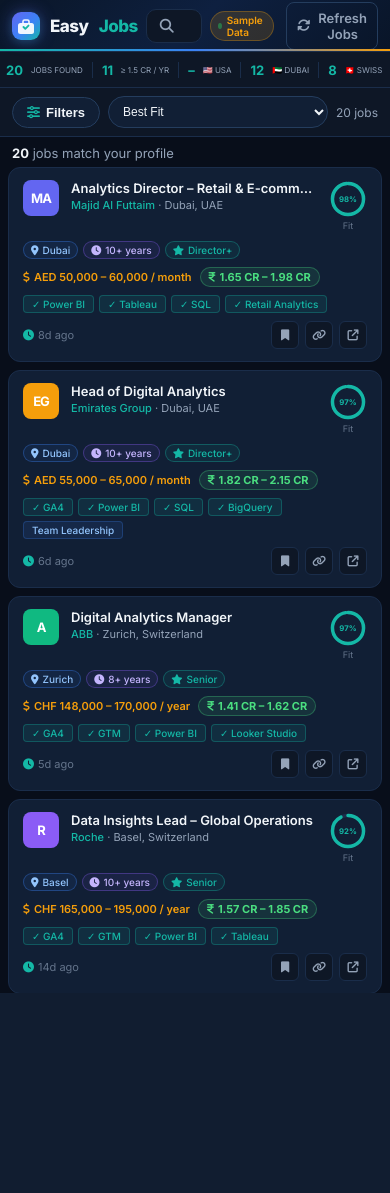
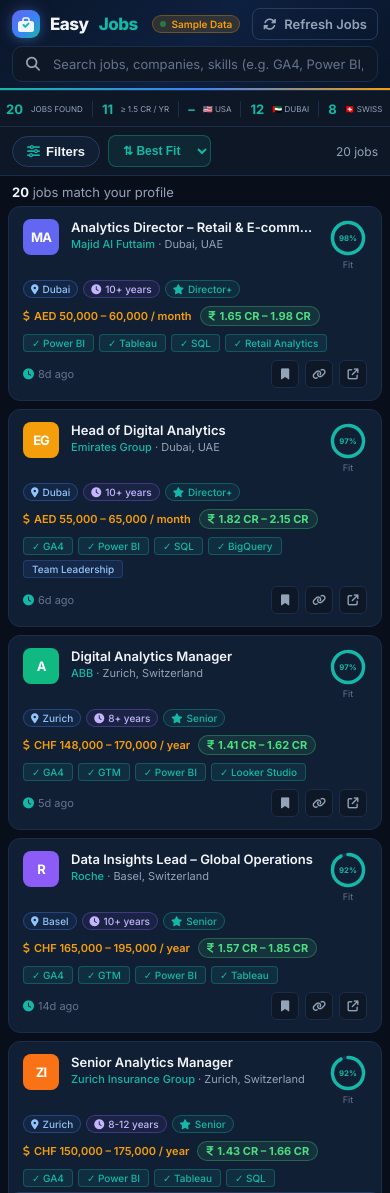
Before and after one commit to Raashid-Dev/easyjobs, a Flask app: page / in a window 390 px wide. Shown: the top 1193 px of the page. Before the commit the page ends 993 px from the top, so only its background shows below. Run offline with Flask 3, Linux system fonts and the light colour scheme.

Commit message:
Fix mobile UX: scroll, search bar, sort styling, phone validation, reviews link
- Mobile scroll: html/body height:auto + overflow-y:auto, sticky header,
  app-body display:block so page scrolls naturally (no more stuck scroll)
- Search bar: wraps to its own full-width row on mobile (order:3, flex:100%)
- Sort dropdown: teal-tinted, distinct border-radius to differentiate from search
- Phone numbers: validated via isValidPhone(), rendered as tel: clickable links
- Glassdoor rating: wraps in <a> linking to Glassdoor company search page

Co-Authored-By: Claude Sonnet 4.6 <noreply@anthropic.com>

```diff
--- a/templates/index.html
+++ b/templates/index.html
@@ -627,12 +627,13 @@
       font-size: 10px; font-weight: 700;
     }
     .mfb-sort {
-      flex: 1; min-width: 0;
-      background: var(--card); color: var(--text);
-      border: 1px solid var(--border2); border-radius: 20px;
+      flex: 0 0 auto;
+      background: rgba(20,184,166,.1); color: var(--teal);
+      border: 1px solid rgba(20,184,166,.35); border-radius: 8px;
       padding: 7px 10px; font-size: 12px; outline: none; cursor: pointer;
-    }
-    .mfb-count { font-size: 12px; color: var(--muted); white-space: nowrap; }
+      min-width: 90px; max-width: 130px; font-weight: 600;
+    }
+    .mfb-count { font-size: 12px; color: var(--muted); white-space: nowrap; flex: 1; text-align: right; }
 
     /* ── Sidebar backdrop ─────────────────────────── */
     .sidebar-backdrop {
@@ -658,33 +659,46 @@
     ════════════════════════════════════════════════ */
     @media (max-width: 768px) {
 
-      /* ── Viewport fix ─────────────────────────── */
-      html, body { overflow-x: hidden; }
-
-      /* ── Header ──────────────────────────────── */
-      header { padding: 0 12px; height: 52px; gap: 8px; flex-wrap: nowrap; }
+      /* ── Scroll fix: let the page scroll naturally ── */
+      html { height: auto; }
+      body { height: auto; overflow-y: auto; overflow-x: hidden; }
+
+      /* ── Header: sticky, wraps search to own row ─── */
+      header {
+        position: sticky; top: 0; z-index: 300;
+        flex-wrap: wrap; height: auto;
+        padding: 8px 12px; gap: 6px;
+      }
+      .logo { flex: 1; }
       .logo .easy, .logo .jobs { font-size: 17px; }
       .logo-dot { display: none; }
       .logo-icon { width: 28px; height: 28px; }
+      .header-right { margin-left: 0; }
       .last-fed-badge { display: none; }
       .badge-live { font-size: 10px; padding: 2px 7px; }
       #refreshBtn span, #refreshBtn .fa-rotate + * { display: none; }
       #refreshBtn { padding: 7px 10px; min-width: 0; }
-      #searchInput { font-size: 13px; height: 34px; }
-
-      /* ── Stats bar ───────────────────────────── */
-      .stat-bar { height: 36px; padding: 0 6px; }
+      /* Search bar on its own full-width row */
+      .search-wrap {
+        order: 3;
+        flex: 0 0 100%;
+        max-width: none;
+      }
+      #searchInput { font-size: 13px; height: 36px; }
+
+      /* ── Stats bar ─────────────────────────────── */
+      .stat-bar { height: 36px; padding: 0 6px; flex-shrink: 0; }
       .stat-item { padding: 0 9px; }
       .stat-num { font-size: 13px; }
       .stat-label { font-size: 8px; letter-spacing: 0; }
       .stat-sort { display: none; }
       .source-badge { display: none; }
 
-      /* ── Show mobile filter bar ───────────────── */
+      /* ── Show mobile filter bar ─────────────────── */
       .mobile-filter-bar { display: flex; }
 
-      /* ── Body: single column ─────────────────── */
-      .app-body { overflow: visible; }
+      /* ── App body: block flow so page scrolls ──── */
+      .app-body { display: block; overflow: visible; height: auto; flex: none; }
 
       /* ── Sidebar → bottom sheet ──────────────── */
       aside {
@@ -714,8 +728,8 @@
       /* ── Drawer apply button ─────────────────── */
       .drawer-apply-btn { display: flex !important; }
 
-      /* ── Jobs panel: full width ──────────────── */
-      .jobs-panel { padding: 8px; }
+      /* ── Jobs panel: full-width block flow ──────── */
+      .jobs-panel { overflow: visible; height: auto; min-height: 50vh; padding: 8px; }
       .jobs-panel > .job-card { margin-bottom: 8px; }
       .jobs-header { padding: 0 4px 6px; }
 
@@ -846,10 +860,10 @@
   </button>
   <select class="mfb-sort" id="mobileSortSelect"
     onchange="document.getElementById('sortSelect').value=this.value; applyAllFilters()">
-    <option value="fit">Best Fit</option>
-    <option value="salary">💰 Salary</option>
-    <option value="date">🕐 Recent</option>
-    <option value="stability">🏢 Stability</option>
+    <option value="fit">⇅ Best Fit</option>
+    <option value="salary">⇅ Salary ↓</option>
+    <option value="date">⇅ Recent</option>
+    <option value="stability">⇅ Stability</option>
   </select>
   <span class="mfb-count" id="mobileCount">Loading…</span>
 </div>
@@ -1400,6 +1414,7 @@ function buildDetail(j) {
   const fitColor = j.fit_score >= 85 ? '#14b8a6' : j.fit_score >= 70 ? '#f59e0b' : '#ef4444';
   const stabW = Math.round((j.job_stability||3)/5*100);
   const stars = '★'.repeat(Math.round(j.glassdoor_rating||4)) + '☆'.repeat(5 - Math.round(j.glassdoor_rating||4));
+  const gdUrl = 'https://www.glassdoor.com/Search/results.htm?keyword=' + encodeURIComponent(j.company || '');
   const isSaved = saved.includes(j.id);
   const daysLabel = j.posted_days_ago === 0 ? 'Posted today' :
                     j.posted_days_ago === 1 ? 'Posted yesterday' :
@@ -1490,11 +1505,11 @@ function buildDetail(j) {
           ${j.company_website ? 'Visit Site ↗' : 'N/A'}</a></span></div>
       <div class="company-stat"><span>Address</span><span style="text-align:right;max-width:200px;">${j.company_address}</span></div>
       <hr style="border:none;border-top:1px solid var(--border);margin:4px 0;">
-      <div class="star-row">
+      <a href="${gdUrl}" target="_blank" rel="noopener" class="star-row" style="text-decoration:none;cursor:pointer;" title="View on Glassdoor">
         <span class="stars">${stars}</span>
         <span class="stars-num">${j.glassdoor_rating}</span>
-        <span class="reviews">(${j.glassdoor_reviews.toLocaleString()} Glassdoor reviews)</span>
-      </div>
+        <span class="reviews" style="color:var(--teal);">(${j.glassdoor_reviews.toLocaleString()} reviews ↗)</span>
+      </a>
       <div style="font-size:11px;color:var(--muted2);margin-top:4px;">Job Stability</div>
       <div class="stability-bar">
         <div class="stability-fill" style="width:${stabW}%"></div>
@@ -1512,8 +1527,10 @@ function buildDetail(j) {
       ${j.hr_contact.email ? `
       <div class="hr-contact-row"><i class="fa fa-envelope"></i>
         <a href="mailto:${j.hr_contact.email}">${j.hr_contact.email}</a></div>` : ''}
-      ${j.hr_contact.phone ? `
-      <div class="hr-contact-row"><i class="fa fa-phone"></i>${j.hr_contact.phone}</div>` : ''}
+      ${isValidPhone(j.hr_contact.phone) ? `
+      <div class="hr-contact-row"><i class="fa fa-phone"></i>
+        <a href="tel:${(j.hr_contact.phone||'').replace(/\s/g,'')}" style="color:var(--muted);text-decoration:none;">${j.hr_contact.phone}</a>
+      </div>` : ''}
       ${j.hr_contact.linkedin ? `
       <div class="hr-contact-row"><i class="fa-brands fa-linkedin"></i>
         <a href="https://${j.hr_contact.linkedin}" target="_blank">${j.hr_contact.linkedin}</a></div>` : ''}
@@ -1547,6 +1564,12 @@ function fitRow(label, pct) {
   </div>`;
 }
 
+function isValidPhone(phone) {
+  if (!phone || typeof phone !== 'string') return false;
+  const p = phone.trim();
+  return p.length >= 7 && /^[\+\d\s\-\(\)\.]{7,25}$/.test(p);
+}
+
 /* ═══════════════════════════════════════════════════
    UTILITIES
 ═══════════════════════════════════════════════════ */
```
